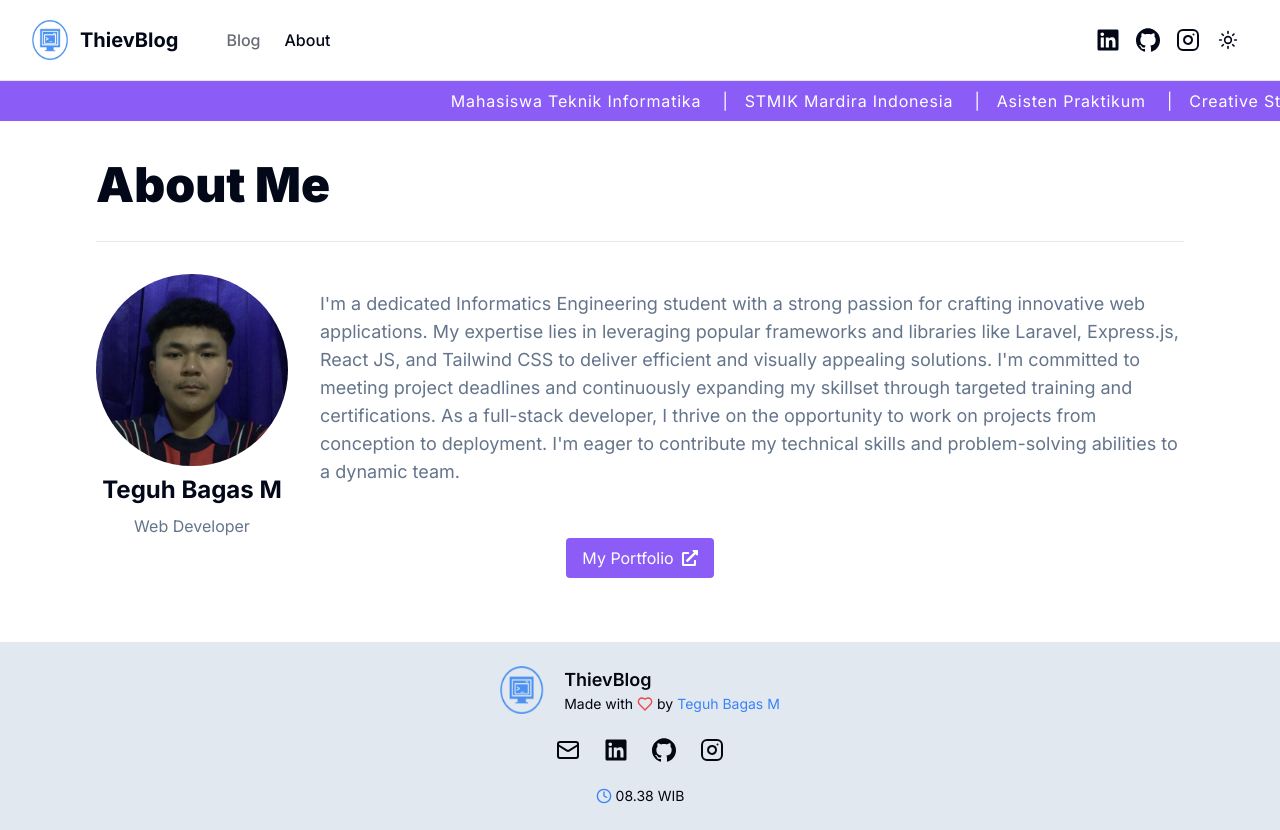
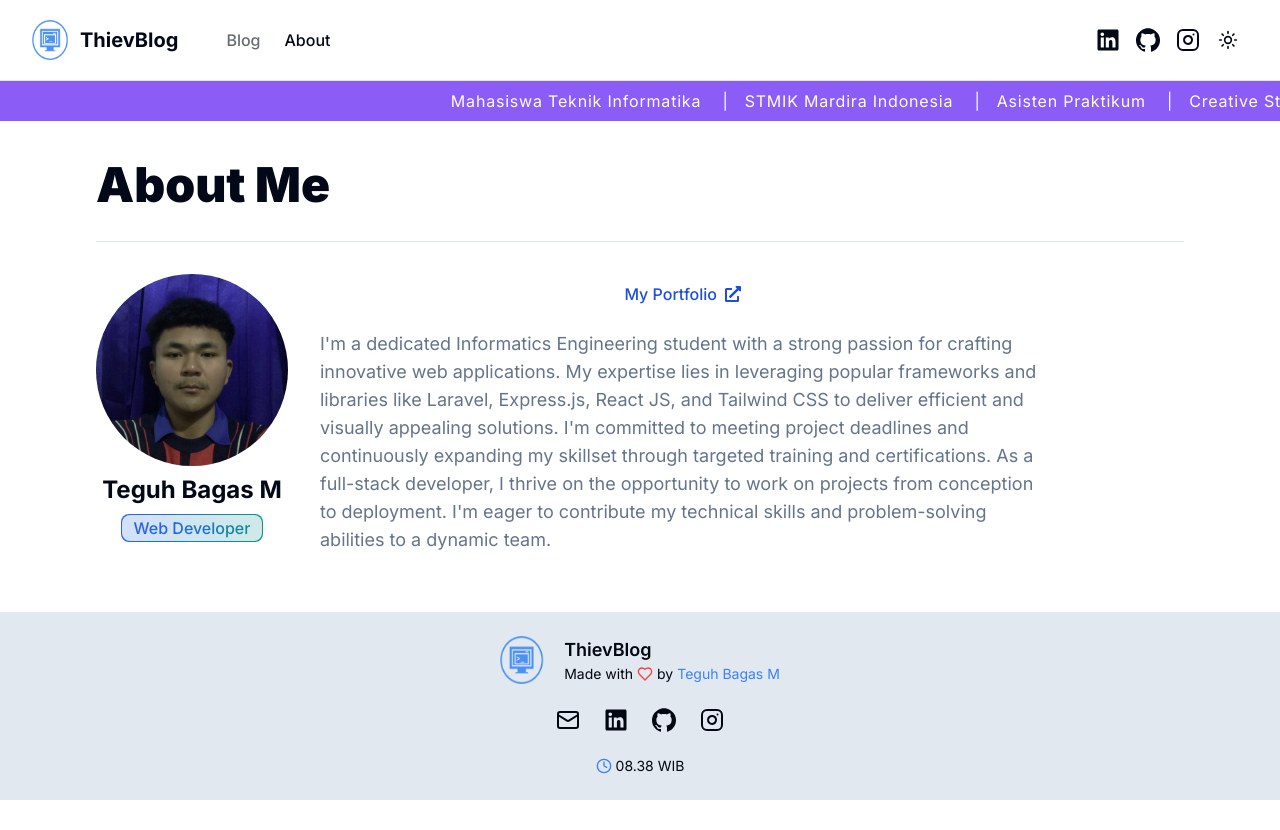
Before and after one commit to TeguhBagasM/thieverse, a Next.js app: page /about in a window 1280 px wide. After the commit the page ends 800 px from the top, so only its background shows below. Built offline with nearby package versions, Linux system fonts and the light colour scheme; no server answers.

Commit message:
style:  changes about ui

```diff
--- a/app/about/page.tsx
+++ b/app/about/page.tsx
@@ -4,6 +4,8 @@ import { siteConfig } from "@/config/site";
 import { Metadata } from "next";
 import InsightRoll from "@/components/insight-roll";
 import { FaExternalLinkAlt } from "react-icons/fa";
+import GradientText from "@/components/ui/gradient-text";
+import DrawOutline from "@/components/ui/draw-outline-button";
 
 export const metadata: Metadata = {
   title: "About Me",
@@ -32,13 +34,32 @@ export default function AboutPage() {
         </div>
         <hr className="my-8" />
         <div className="flex flex-col md:flex-row gap-8 items-center md:items-start">
-          <div className="min-w-48 max-w-48 flex flex-col gap-2">
+          <div className="flex flex-col items-center gap-2 w-full md:w-auto">
             <Avatar className="h-48 w-48">
               <AvatarImage src="/images/teguh.jpg" alt={siteConfig.author} />
               <AvatarFallback>TBM</AvatarFallback>
             </Avatar>
             <h2 className="text-2xl font-bold text-center break-words">{siteConfig.author}</h2>
-            <p className="text-muted-foreground text-center break-words">Web Developer</p>
+            <div className="w-fit rounded-lg bg-gradient-to-r dark:from-blue-400 from-blue-600 dark:to-teal-400 to-teal-600 p-px">
+              <div className="rounded-lg dark:bg-neutral-950/80 bg-white/80 text-md">
+                <GradientText
+                  as="span"
+                  className="flex items-center justify-center gap-0.5 bg-gradient-to-r dark:from-blue-400 from-blue-600 dark:to-teal-400 to-teal-600 px-3 py-px text-md font-medium"
+                >
+                  Web Developer
+                </GradientText>
+              </div>
+            </div>
+          </div>
+
+          <div className="flex flex-col w-full md:w-2/3">
+            <div className="flex justify-center">
+              <a href={siteConfig.links.personalSite} target="_blank" rel="noopener noreferrer">
+                <DrawOutline>
+                  <span>My Portfolio</span>
+                  <FaExternalLinkAlt className="ml-2" />
+                </DrawOutline>
+              </a>
             </div>
             <p className="text-muted-foreground text-lg py-4">
               I&apos;m a dedicated Informatics Engineering student with a strong passion for crafting
@@ -47,17 +68,10 @@ export default function AboutPage() {
               visually appealing solutions. I&apos;m committed to meeting project deadlines and
               continuously expanding my skillset through targeted training and certifications. As a
               full-stack developer, I thrive on the opportunity to work on projects from conception to
-            deployment. I&apos;m eager to contribute my technical skills and problem-solving abilities
-            to a dynamic team.
+              deployment. I&apos;m eager to contribute my technical skills and problem-solving
+              abilities to a dynamic team.
             </p>
           </div>
-        <div className="flex justify-center mb-6">
-          <a href={siteConfig.links.personalSite} target="_blank" rel="noopener noreferrer">
-            <button className="dark:bg-blue-500 bg-violet-500 text-white px-4 py-2 rounded hover:bg-violet-600 dark:hover:bg-blue-400 transition-all duration-300 ease-in-out flex items-center">
-              My Portfolio
-              <FaExternalLinkAlt className="ml-2" />
-            </button>
-          </a>
         </div>
       </div>
     </>
--- a/app/globals.css
+++ b/app/globals.css
@@ -66,3 +66,18 @@
     @apply bg-background text-foreground;
   }
 }
+@layer utilities {
+  .layout {
+    @apply mx-auto max-w-3xl px-6;
+  }
+
+  .animated-cards::before {
+    @apply pointer-events-none absolute select-none rounded-lg opacity-0 transition-opacity duration-300 hover:opacity-100 z-[-1] content-[''] -inset-px;
+    background: radial-gradient(
+      400px circle at var(--x) var(--y),
+      theme("colors.primary.DEFAULT") 25%,
+      rgba(255, 255, 255, 0) 50%,
+      transparent 80%
+    );
+  }
+}
--- /dev/null
+++ b/components/ui/button-wrapper.tsx
@@ -0,0 +1,59 @@
+"use client"; // Ini harus diletakkan di bagian atas file
+
+import { motion } from "framer-motion";
+import { useEffect, useRef } from "react";
+
+const ButtonWrapper = () => {
+  return (
+    <div className="flex min-h-[200px] items-center justify-center bg-slate-800 px-4">
+      <SpotlightButton />
+    </div>
+  );
+};
+
+const SpotlightButton = () => {
+  const btnRef = useRef<HTMLButtonElement | null>(null);
+  const spanRef = useRef<HTMLSpanElement | null>(null);
+
+  useEffect(() => {
+    const handleMouseMove = (e: MouseEvent) => {
+      const { width, height } = (e.target as HTMLElement)?.getBoundingClientRect();
+      const offsetX = e.offsetX;
+      const offsetY = e.offsetY;
+
+      const left = `${(offsetX / width) * 100}%`;
+      const top = `${(offsetY / height) * 100}%`;
+
+      spanRef.current!.animate({ left, top }, { duration: 250, fill: "forwards" });
+    };
+
+    const handleMouseLeave = () => {
+      spanRef.current!.animate({ left: "50%", top: "50%" }, { duration: 100, fill: "forwards" });
+    };
+
+    btnRef?.current?.addEventListener("mousemove", handleMouseMove);
+    btnRef?.current?.addEventListener("mouseleave", handleMouseLeave);
+
+    return () => {
+      btnRef?.current?.removeEventListener("mousemove", handleMouseMove);
+      btnRef?.current?.removeEventListener("mouseleave", handleMouseLeave);
+    };
+  }, []);
+
+  return (
+    <motion.button
+      whileTap={{ scale: 0.985 }}
+      ref={btnRef}
+      className="relative w-full max-w-xs overflow-hidden rounded-lg bg-slate-950 px-4 py-3 text-lg font-medium text-white border border-transparent"
+    >
+      <span className="pointer-events-none relative z-10">Hover me</span>
+      <span
+        ref={spanRef}
+        className="pointer-events-none absolute left-[50%] top-[50%] h-full w-full rounded-lg border-2 border-blue-500"
+        style={{ transform: "translate(-50%, -50%)" }}
+      />
+    </motion.button>
+  );
+};
+
+export default ButtonWrapper;
--- /dev/null
+++ b/components/ui/draw-outline-button.tsx
@@ -0,0 +1,23 @@
+import React from "react";
+
+const DrawOutline = ({ children }: { children: React.ReactNode }) => {
+  return (
+    <div className="group relative inline-flex items-center px-4 py-2 font-medium dark:text-slate-100 text-blue-700 transition-colors duration-[400ms]">
+      <span className="flex items-center">{children}</span>
+
+      {/* TOP */}
+      <span className="absolute left-0 top-0 h-[2px] w-0 bg-blue-500 transition-all duration-100 group-hover:w-full" />
+
+      {/* RIGHT */}
+      <span className="absolute right-0 top-0 h-0 w-[2px] bg-blue-500 transition-all delay-100 duration-100 group-hover:h-full" />
+
+      {/* BOTTOM */}
+      <span className="absolute bottom-0 right-0 h-[2px] w-0 bg-blue-500 transition-all delay-200 duration-100 group-hover:w-full" />
+
+      {/* LEFT */}
+      <span className="absolute bottom-0 left-0 h-0 w-[2px] bg-blue-500 transition-all delay-500 duration-100 group-hover:h-full" />
+    </div>
+  );
+};
+
+export default DrawOutline;
--- /dev/null
+++ b/components/ui/gradient-text.tsx
@@ -0,0 +1,24 @@
+import { cn } from "@/lib/utils";
+
+type GradientTextProps = {
+  className?: string;
+  as: keyof JSX.IntrinsicElements;
+  children: React.ReactNode | string;
+};
+
+const GradientText = ({ className, as, children }: GradientTextProps) => {
+  const Component = as;
+
+  return (
+    <Component
+      className={cn(
+        "w-fit bg-gradient-to-b from-foreground from-30% to-foreground/40 bg-clip-text text-transparent",
+        className
+      )}
+    >
+      {children}
+    </Component>
+  );
+};
+
+export default GradientText;
--- a/package.json
+++ b/package.json
@@ -19,6 +19,7 @@
     "@tailwindcss/typography": "^0.5.15",
     "class-variance-authority": "^0.7.0",
     "clsx": "^2.1.1",
+    "framer-motion": "^11.5.6",
     "github-slugger": "^2.0.0",
     "lucide-react": "^0.445.0",
     "next": "14.2.13",
--- a/velite.config.ts
+++ b/velite.config.ts
@@ -38,7 +38,7 @@ export default defineConfig({
   mdx: {
     rehypePlugins: [
       rehypeSlug,
-      [rehypePrettyCode, { theme: "one-dark-pro" }],
+      [rehypePrettyCode, { theme: "dracula" }],
       [
         rehypeAutolinkHeadings,
         {
```
Also changed, not shown: 1 other file (tests, documents, lock files or other folders). Lines whose indentation alone changed are shown as unchanged.
